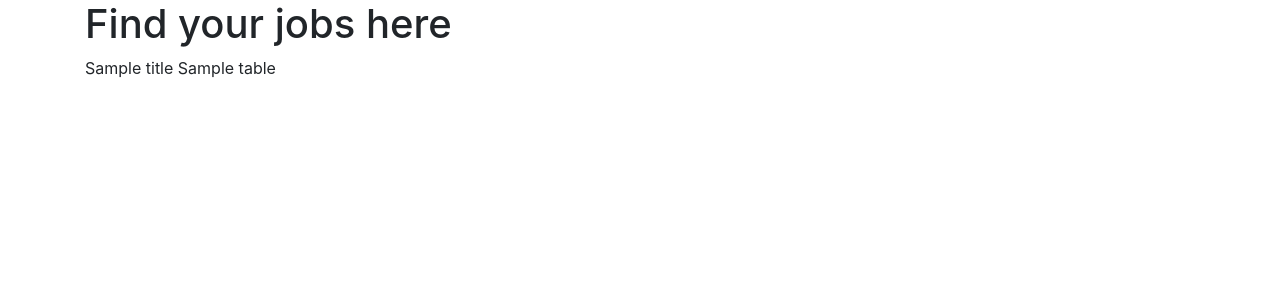
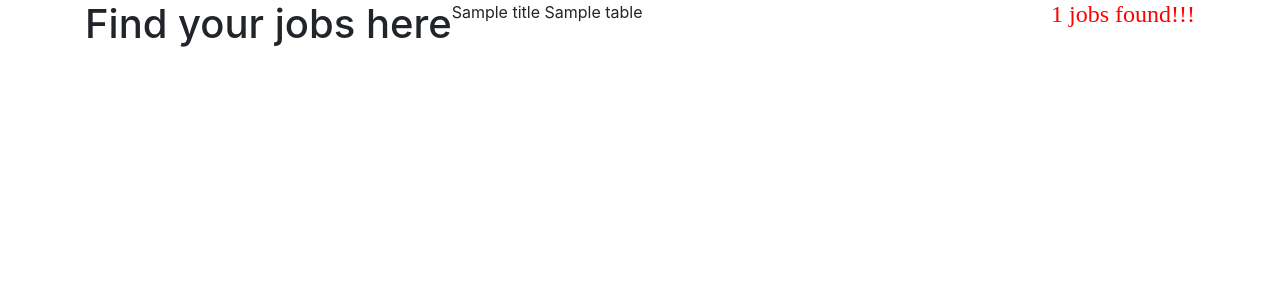
Before and after one commit to TejasPrabhu/Job-Analyzer, a Flask app: template src/templates/job_posting.html in a window 1280 px wide. Shown: the part 56-356 px from the top of the page. Run offline with Flask 2, Linux system fonts and the light colour scheme; the template is opened without the code that fills it: most values are stand-ins (such as "Sample title", 1, 10 or a date in 2020); some libraries are stand-ins or nearby versions.

Commit message:
Added count for jobs

```diff
--- a/src/app.py
+++ b/src/app.py
@@ -37,8 +37,7 @@ def search():
             job_df['skills'] = [','.join(map(str, l)) for l in job_df['skills']]
             job_df['skills'] = job_df['skills'].replace(r'^\s*$', np.nan, regex=True)
             job_df['skills'] = job_df['skills'].fillna('----')
-
-            return render_template('job_posting.html',
+            return render_template('job_posting.html', job_count = job_df.shape[0],
                                 tables=['''
         <style>
             .table-class {border-collapse: collapse;    margin: 24px 0;    font-size: 1em;    font-family: sans-serif;    min-width: 500px;    box-shadow: 0 0 19px rgba(0, 0, 0, 0.16);}
--- a/src/templates/job_posting.html
+++ b/src/templates/job_posting.html
@@ -1,8 +1,7 @@
 {% extends 'base.html' %}
-
 {% block content %}
-<h1>{% block title %} Find your jobs here {% endblock %}</h1>
-
+<h1 style="text-align:left;float:left;">{% block title %} Find your jobs here {% endblock %}</h1>
+<h4 style="color:red;text-align:right;float:right;font-family: Chalkduster;" >{{ job_count }} jobs found!!!</h4>
 {% for table in tables %}
             {{titles[loop.index]}}
             {{ table|safe }}
```
